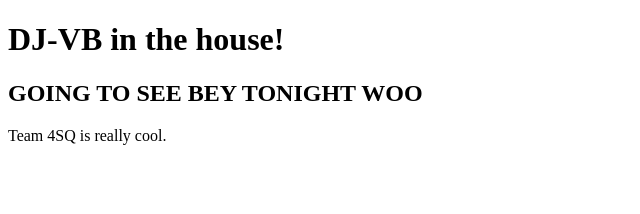
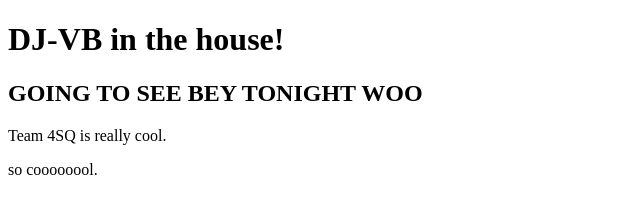
Before and after one commit to 4squareYAA/lets-get-a-drink, a plain HTML site: page index.html in a window 1280 px wide. Shown: the full height of the page, 0-640 px from the left. Drawn offline with Linux system fonts and the light colour scheme.

Commit message:
Added to index

```diff
--- a/index.html
+++ b/index.html
@@ -8,5 +8,6 @@
 	<h1>DJ-VB in the house!</h1>
 	<h2>GOING TO SEE BEY TONIGHT WOO</h2>
 	<p>Team 4SQ is really cool.</p>
+	<p>so coooooool.</p>
 </body>
 </html>
```
